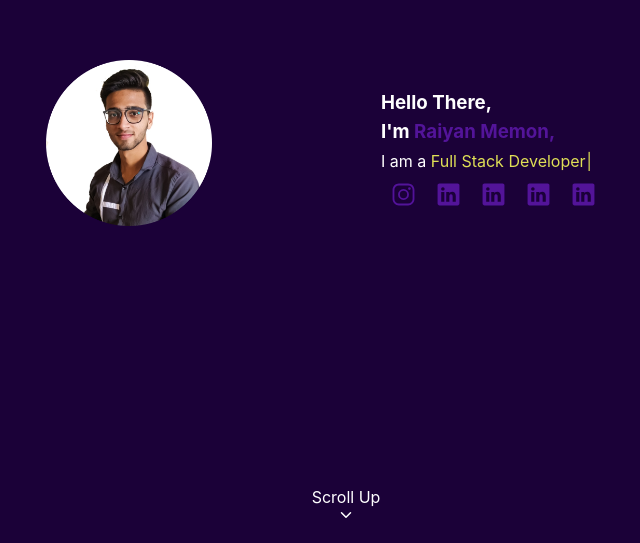
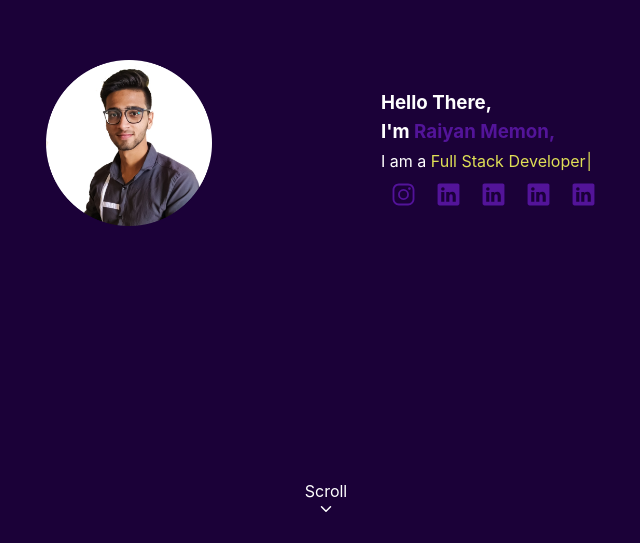
Before and after one commit to Raiyan-Memon/UI-Design, a React (Create React App) app: page / in a window 1280 px wide. Shown: the part 257-800 px from the top of the page, without its empty margins (314-954 px from the left). Built offline with nearby package versions, Linux system fonts and the light colour scheme.

Commit message:
Scroll text Animation Added

```diff
--- a/src/App.js
+++ b/src/App.js
@@ -1,56 +1,14 @@
-import myImage from './Raiyan.png';
 import './App.css';
 import React from 'react';
-import Zoom from 'react-reveal/Zoom';
-import Typewriter from "typewriter-effect";
-
+import Header from './components/header';
+import Home from './components/home';
+import Footer from './components/footer';
 function App() {
   return (
     <>
-      <div className='home-page'>
-        <Zoom top cascade>
-          <img src={myImage} className="myimage" alt="logo" />
-          <div className='mydetails'>
-            <h3>Hello There, </h3>
-            <h3>I'm <span className='myname'>Raiyan Memon, </span></h3>
-            <p>I am a <span className='role'><Typewriter
-              onInit={(typewriter) => {
-                typewriter
-                  .typeString("Full Stack Developer")
-                  .pauseFor(2000)
-                  .deleteAll()
-                  .typeString("Frontend Developer")
-                  .pauseFor(2000)
-                  .deleteAll()
-                  .typeString("Backend Developer")
-                  .pauseFor(2000)
-                  .deleteAll()
-                  .typeString("Web Developer")
-                  .start()
-              }}
-            /></span></p>
-            <div className='logo'>
-              <ul>
-                <li className="social-logo"><ion-icon name="logo-instagram"></ion-icon></li>
-                <li className="social-logo"><ion-icon name="logo-linkedin"></ion-icon></li>
-                <li className="social-logo"><ion-icon name="logo-linkedin"></ion-icon></li>
-                <li className="social-logo"><ion-icon name="logo-linkedin"></ion-icon></li>
-                <li className="social-logo"><ion-icon name="logo-linkedin"></ion-icon></li>
-              </ul>
-            </div>
-          </div>
-
-        </Zoom>
-        <div className='scroll'>
-          <ul>
-            <li>Scroll Up</li>
-            <li><ion-icon name="chevron-down-outline"></ion-icon></li>
-          </ul>
-        </div>
-      </div>
-
-
-
+      <Header />
+      <Home />
+      <Footer />
     </>
   );
 }
--- /dev/null
+++ b/src/components/footer.js
@@ -0,0 +1,11 @@
+import React from 'react'
+
+const footer = () => {
+    return (
+        <div>
+            {/* <h2>Footer</h2> */}
+        </div>
+    )
+}
+
+export default footer
--- /dev/null
+++ b/src/components/header.js
@@ -0,0 +1,11 @@
+import React from 'react'
+
+const header = () => {
+    return (
+        <div>
+            {/* <h2>header</h2> */}
+        </div>
+    )
+}
+
+export default header
--- /dev/null
+++ b/src/components/home.js
@@ -0,0 +1,54 @@
+import React from 'react';
+import Zoom from 'react-reveal/Zoom';
+import Typewriter from "typewriter-effect";
+import myImage from './images/Raiyan.png';
+import "./style/home.css"
+
+const home = () => {
+    return (
+        <div className='home-page'>
+            <Zoom top cascade>
+                <img src={myImage} className="myimage" alt="logo" />
+                <div className='mydetails'>
+                    <h3>Hello There, </h3>
+                    <h3>I'm <span className='myname'>Raiyan Memon, </span></h3>
+                    <p>I am a <span className='role'><Typewriter
+                        onInit={(typewriter) => {
+                            typewriter
+                                .typeString("Full Stack Developer")
+                                .pauseFor(2000)
+                                .deleteAll()
+                                .typeString("Frontend Developer")
+                                .pauseFor(2000)
+                                .deleteAll()
+                                .typeString("Backend Developer")
+                                .pauseFor(2000)
+                                .deleteAll()
+                                .typeString("Web Developer")
+                                .start()
+                        }}
+                    /></span></p>
+                    <div className='logo'>
+                        <ul>
+                            <li className="social-logo"><ion-icon name="logo-instagram"></ion-icon></li>
+                            <li className="social-logo"><ion-icon name="logo-linkedin"></ion-icon></li>
+                            <li className="social-logo"><ion-icon name="logo-linkedin"></ion-icon></li>
+                            <li className="social-logo"><ion-icon name="logo-linkedin"></ion-icon></li>
+                            <li className="social-logo"><ion-icon name="logo-linkedin"></ion-icon></li>
+                        </ul>
+                    </div>
+                </div>
+
+            </Zoom>
+            <div className='scroll'>
+                <ul>
+                    <li>Scroll</li>
+                    <li><ion-icon name="chevron-down-outline"></ion-icon></li>
+                </ul>
+            </div>
+        </div>
+
+    )
+}
+
+export default home
--- /dev/null
+++ b/src/components/style/home.css
@@ -0,0 +1,84 @@
+.home-page{
+    margin: auto;
+    width: 70vw;
+    height: 100vh;
+    display: flex;
+    justify-content: space-evenly;
+    align-items: center;
+  }
+
+  .myimage{
+    width: 13vw;
+  }
+
+  .mydetails{
+    line-height: 10px;
+  }
+
+  .myname{
+    color: rgb(83, 20, 153);
+  }
+
+  .social-logo{
+    margin: 0 10px;
+    color: rgb(83, 20, 153);
+    font-size: 25px;
+  }
+
+  .logo ul{
+    margin: 0px;
+    padding: 0;
+  }
+
+  .logo ul li{
+    list-style: none;
+    display: inline;
+  }
+  .role{
+    color: rgb(223, 223, 86);
+  }
+  .Typewriter{
+    display: inline;
+  }
+
+  .scroll{
+    position: absolute;
+    padding: 0px;
+    bottom: 0%;
+    animation: mymove 1s;
+    animation-iteration-count: infinite;
+  }
+
+  @keyframes mymove {
+    from {bottom: 0px;}
+    to {bottom: 8px;}
+    from {bottom: 0px;}
+  }
+
+  .scroll ul li{
+    list-style: none;
+    text-align: center;
+  }
+
+  .scroll ul{
+    padding: 0px;
+  }
+
+  @media all and (max-width: 900px) {
+    .home-page{
+      display: flex;
+      flex-direction: column;
+      justify-content: center;
+      height: 100%;
+      width: 100%;
+      align-items: center;
+      margin: 50% auto;
+    }
+    .myimage{
+      width: 150px;
+    }
+    .mydetails{
+      margin-top: 100px;
+    }
+
+  }
```
Also changed, not shown: src/.d.ts (deleted), src/components/images/Raiyan.png (renamed from src/Raiyan.png), src/components/style/footer.css (added), src/components/style/header.css (added).
